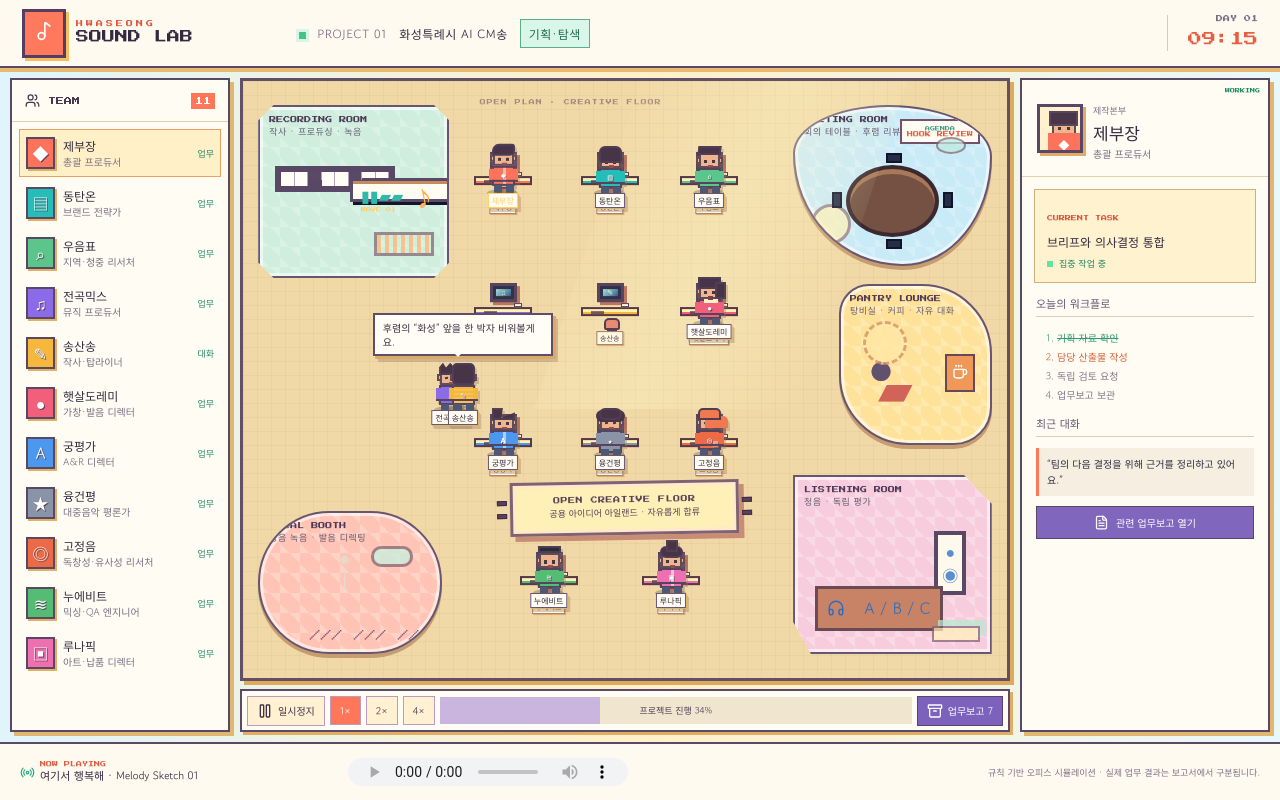
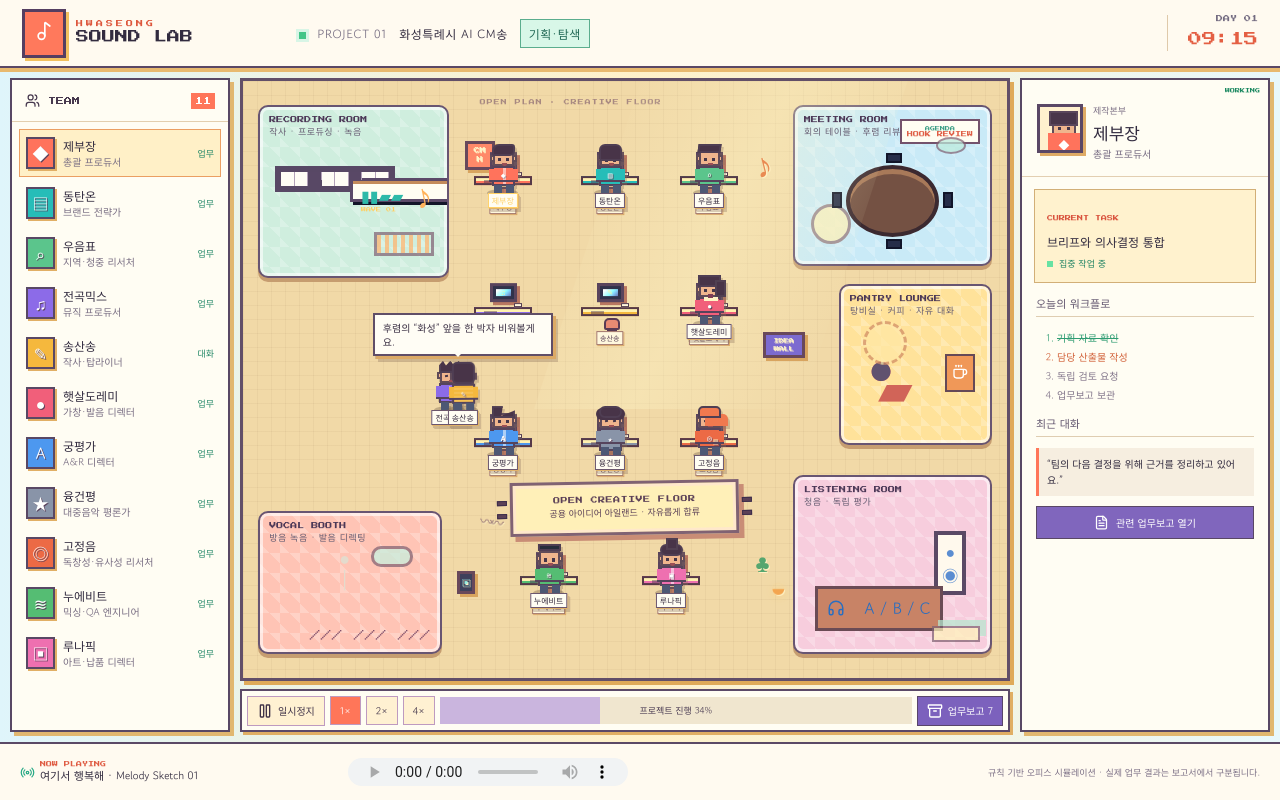
Before and after one commit to heekeunlee/hwasung_CM_contest, a React (Vite) app: page / in a window 1280 px wide. Built offline with nearby package versions, Linux system fonts and the light colour scheme.

Commit message:
Add rectangular rooms office props and active work animations

```diff
--- a/src/App.jsx
+++ b/src/App.jsx
@@ -50,7 +50,7 @@ const meetingLines = [
 ]
 
 function PixelPerson({ agent, selected, onClick }) {
-  return <button className={`person ${selected?'selected':''}`} style={{left:`${agent.x}%`,top:`${agent.y}%`,'--c':agent.color}} onClick={onClick} aria-label={`${agent.name} ${agent.role}`}>
+  return <button className={`person ${selected?'selected':''} ${agent.bubble?'talking':'working'}`} style={{left:`${agent.x}%`,top:`${agent.y}%`,'--c':agent.color}} onClick={onClick} aria-label={`${agent.name} ${agent.role}`}>
     {agent.bubble && <span className="bubble">{agent.bubble}</span>}
     <span className="shadow"/><span className={`body ${agent.hair} ${agent.face} ${agent.look}`}><i className="hair"/><i className="ear"/><i className="face"><b/><em/><strong/></i><i className="shirt">{agent.icon}</i><i className="arms"/><i className="legs"/></span>
     <span className="nameplate">{agent.name}</span>
@@ -131,6 +131,7 @@ export default function App(){
       <div className="world-wrap">
         <div className="world">
           <div className="sunbeam"/><div className="grid"/>
+          <div className="office-props" aria-hidden="true"><span className="prop plant-a">♣</span><span className="prop poster-a">CM<br/>H</span><span className="prop guitar-a">♪</span><span className="prop speaker-a">▣</span><span className="prop lamp-a">◒</span><span className="prop plant-b">♣</span><span className="prop poster-b">IDEA<br/>WALL</span><span className="prop cable-a">〰〰</span></div>
           {rooms.map(r=><section key={r.id} className={`room ${r.tone} shape-${r.shape}`} style={{left:`${r.x}%`,top:`${r.y}%`,width:`${r.w}%`,height:`${r.h}%`}}>
             <h2>{r.label}<small>{r.sub}</small></h2><Furniture room={r}/>
           </section>)}
--- a/src/creative-rooms.css
+++ b/src/creative-rooms.css
@@ -32,3 +32,28 @@
 .collab-island{position:absolute;z-index:3;left:35%;top:67%;width:30%;height:9%;border:3px solid #806273;background:#fff0b8;box-shadow:5px 5px 0 #c98d76, inset 0 0 0 3px #ffe8cb;display:flex;flex-direction:column;align-items:center;justify-content:center;color:#5b4057;text-align:center;transform:rotate(-1deg);pointer-events:none}
 .collab-island b{font:7px var(--pixel);letter-spacing:.5px}.collab-island span{font-size:9px;margin-top:3px}.collab-island i{position:absolute;width:10px;height:5px;background:#5b4057;border:1px solid #3d2d4b}.collab-island i:nth-of-type(1){left:-16px;top:15px}.collab-island i:nth-of-type(2){right:-16px;top:15px}.collab-island i:nth-of-type(3){left:-16px;bottom:15px}.collab-island i:nth-of-type(4){right:-16px;bottom:15px}
 .world:before{content:'OPEN PLAN  ·  CREATIVE FLOOR';position:absolute;z-index:2;left:31%;top:3%;font:6px var(--pixel);color:#8d6b73;letter-spacing:1px;opacity:.72;pointer-events:none}
+
+/* Rectangular architecture keeps navigation clear; texture and props provide the personality. */
+.room.shape-cut,.room.shape-oval,.room.shape-arch,.room.shape-studio,.room.shape-round,.room.shape-pill,.room.shape-notch{clip-path:none;border-radius:10px}
+.office-props{position:absolute;inset:0;z-index:4;pointer-events:none;color:#68485b;font-family:var(--pixel)}
+.prop{position:absolute;display:grid;place-items:center;text-align:center;text-shadow:1px 1px #fff1c4}
+.plant-a{left:29%;top:40%;font-size:28px;color:#50a86e}.plant-b{left:67%;top:78%;font-size:25px;color:#56a66f}
+.poster-a{left:29%;top:10%;width:30px;height:29px;background:#ff8969;border:3px solid #68485b;color:#fff5c7;font-size:6px;line-height:1.5;box-shadow:3px 3px #d8a45f}
+.poster-b{left:68%;top:42%;width:42px;height:26px;background:#7c6bd0;border:3px solid #68485b;color:#fff6cb;font-size:5px;line-height:1.5;box-shadow:3px 3px #d8a45f}
+.guitar-a{left:67%;top:11%;font:34px serif;color:#e98a52;transform:rotate(-14deg)}
+.speaker-a{left:28%;top:82%;width:18px;height:23px;background:#3d405b;border:3px solid #68485b;color:#98eee0;font-size:9px;box-shadow:3px 3px #d8a45f}
+.lamp-a{left:69%;top:82%;font-size:27px;color:#f3a550;animation:lampPulse 2.4s ease-in-out infinite}
+.cable-a{left:31%;top:72%;font:14px monospace;color:#927074;letter-spacing:-4px;transform:rotate(8deg)}
+@keyframes lampPulse{50%{filter:drop-shadow(0 0 7px #ffd37a);transform:translateY(-2px)}}
+
+/* Active work is visible even when a character is not selected. */
+.person.working .body{animation:typingBob 1.5s steps(2,end) infinite}
+.person.talking .body{animation:talkGesture .65s ease-in-out infinite alternate}
+.person.working .arms{animation:typingHands .45s steps(2,end) infinite alternate}
+@keyframes typingBob{0%,100%{transform:translateY(0)}50%{transform:translateY(-2px)}}
+@keyframes typingHands{from{transform:translateY(0)}to{transform:translateY(2px)}}
+@keyframes talkGesture{from{transform:translateY(0) rotate(-2deg)}to{transform:translateY(-3px) rotate(2deg)}}
+.workstation .monitor i{animation:screenGlow 2.2s ease-in-out infinite}
+.workstation .desk-top em{animation:cursorBlink 1s steps(2,end) infinite}
+@keyframes screenGlow{50%{filter:brightness(1.35);opacity:1}}
+@keyframes cursorBlink{50%{opacity:.25}}
```
